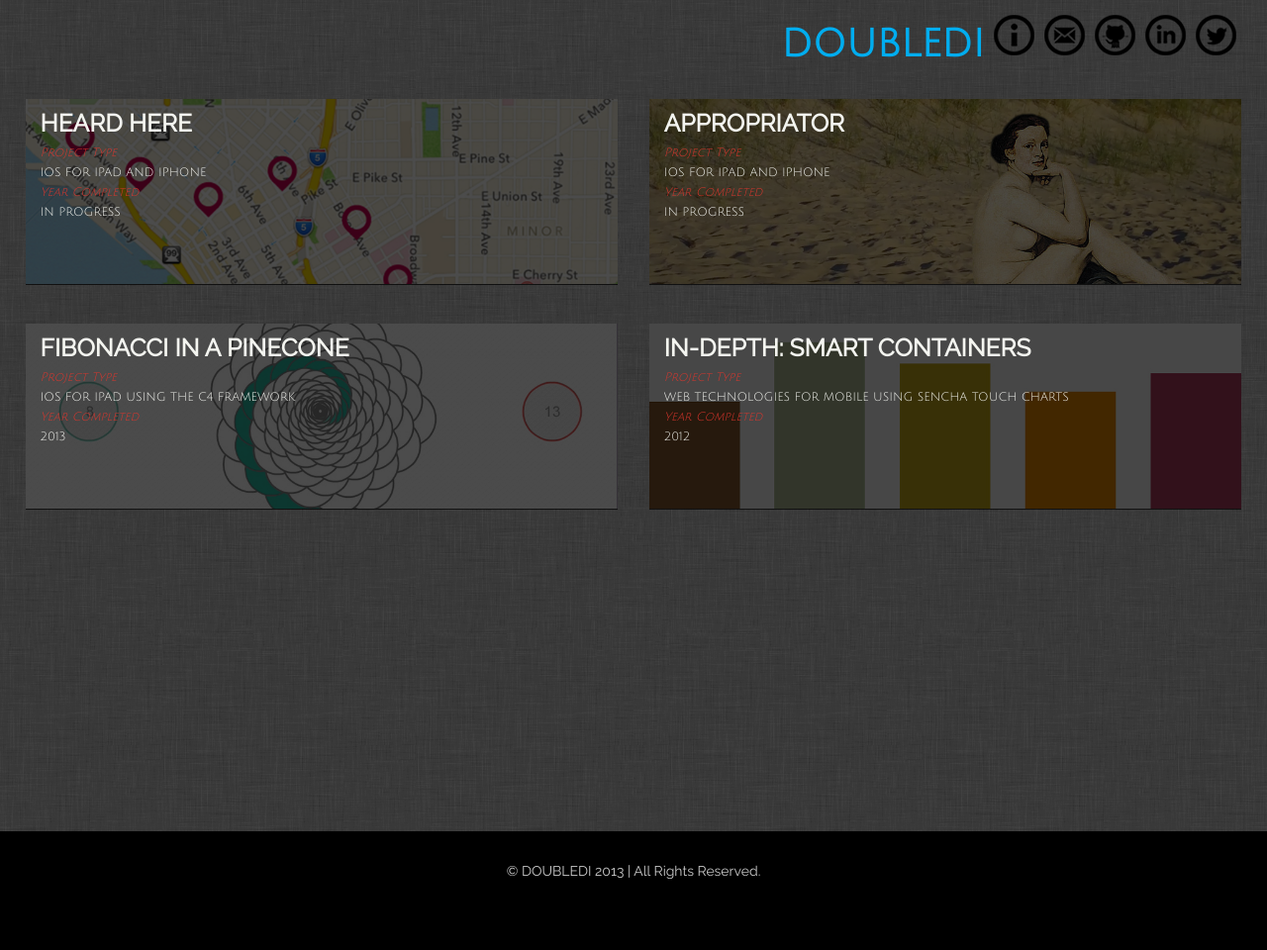
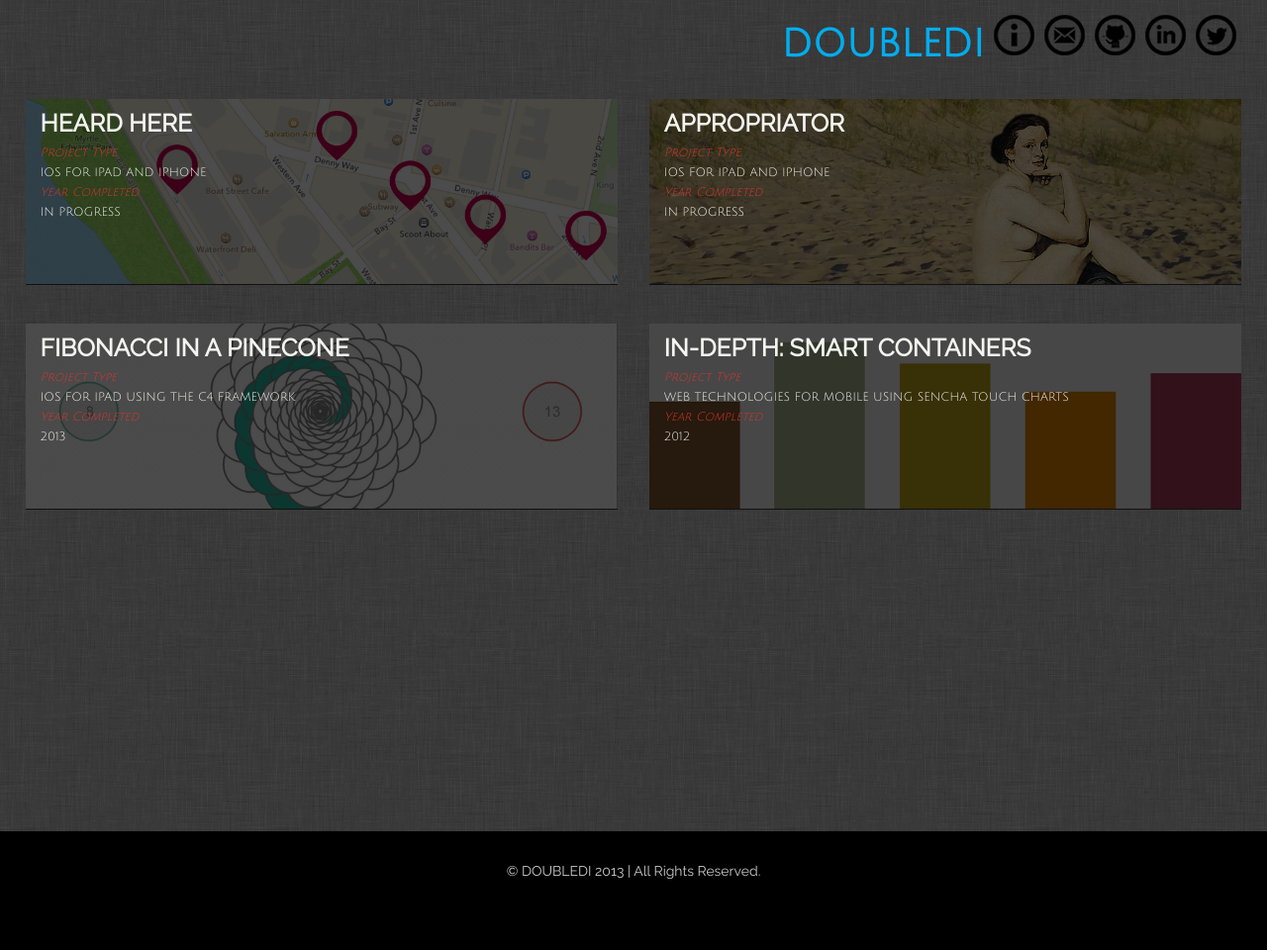
Before and after one commit to diannamertz/doubledi.github.com, a Jekyll site: the page built from index.html, in a window 1280 px wide. Shown: the whole page at 99% size. Built offline with Jekyll 4.4.1, drawn with Linux system fonts in a browser that asks for light colours.

Commit message:
changes to index

```diff
--- a/index.html
+++ b/index.html
@@ -6,7 +6,7 @@
   <div class="row-fluid">
   <ul class="entries portfolio-page">
     <li class="span6">
-      <a href="heardhere.html"><img src="/img/front-heardhere1.jpg">
+      <a href="heardhere.html"><img src="/img/front-heardhere.jpg">
       <div class="overlaydark">
         <h3>Heard Here</h3>
         <em>Project Type</em>
```
